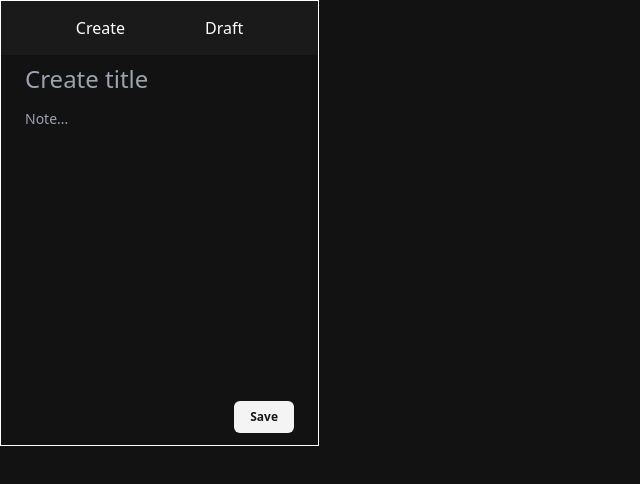
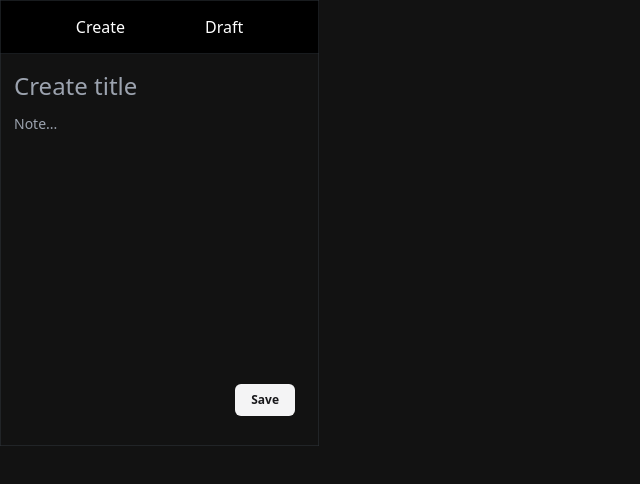
Before and after one commit to eliascoding365/draft-ease-extension, a React (Vite) app: page / in a window 1280 px wide. Shown: the top 484 px of the page, without its empty margins (0-640 px from the left). Built offline with nearby package versions, Linux system fonts and the light colour scheme.

Commit message:
Change color, margin, border

```diff
--- a/src/components/DraftList/index.tsx
+++ b/src/components/DraftList/index.tsx
@@ -6,43 +6,63 @@ interface NoteValues {
   noteBody: string;
 }
 
-const DraftsContainer = styled.div``;
+const DraftsContainer = styled.div`
+  max-height: 390px; /* Definindo a altura máxima do contêiner */
+  overflow-y: auto; /* Permitindo rolagem vertical */
+
+  ::-webkit-scrollbar {
+    width: 6px;
+  }
+
+  ::-webkit-scrollbar-thumb {
+    background-color: #888; /* Cor do "polegar" da barra de rolagem */
+    border-radius: 10px; /* Borda arredondada */
+  }
+
+  ::-webkit-scrollbar-thumb:hover {
+    background: #555; /* Cor do "polegar" da barra de rolagem ao passar o mouse */
+  }
+
+  ::-webkit-scrollbar-track {
+    background: #333; /* Cor do "trilho" da barra de rolagem */
+  }
+`;
 
 const DraftsTitle = styled.h2`
   display: flex;
   justify-content: start;
   font-size: 1.5rem;
-  margin: 2px 15px 2px 15px;
-  color: white
-`
+  margin: 14px 2px 6px 2px;
+  padding-left: 12px;
+  color: white;
+`;
+
 const DraftItem = styled.div`
   display: flex;
   flex-direction: column;
   justify-content: start;
-  margin: 2px 15px 2px 15px;
-
+  margin: 4px 12px 2px 14px;
 `;
 
 const Title = styled.h3`
-display: flex;
+  display: flex;
   justify-content: start;
-  margin: 2px 15px 2px 15px;
-  font-size: 18px;
+  font-size: 16px;
   color: white;
   font-weight: 500;
 `;
 
 const Body = styled.p`
-display: flex;
+  display: flex;
   justify-content: start;
-  margin: 2px 15px 2px 15px;
+  text-align: justify ;
   font-size: 14px;
   color: white;
   font-weight: 200;
-  `;
+`;
 
 const AlertDialog = styled.h3`
-  margin-top: 24px;
+  margin-top: 14px;
   font-size: 1rem;
   color: white;
   font-weight: 100;
@@ -68,7 +88,7 @@ const DraftList: React.FC = () => {
 
   return (
     <DraftsContainer>
-      <DraftsTitle>Drafts</DraftsTitle>
+      <DraftsTitle>My drafts</DraftsTitle>
       {drafts.map((draft, index) => (
         <DraftItem key={index}>
           <Title>{draft.title}</Title>
--- a/src/components/Navbar/index.tsx
+++ b/src/components/Navbar/index.tsx
@@ -9,11 +9,10 @@ const Nav = styled.nav`
   justify-content: center;
   gap: 80px;
   padding: 15px 15px 15px 15px;
-  background-color: #1a1a1a;
+  background-color: #000000;
+  //background-color: trasparent;
+  box-shadow: inset 0 0 0 0.5px #30363d;
 `;
-
-
-
 
 const Navbar: React.FC = () => {
   const [view, setView] = useState<'noteBlock' | 'drafts'>('noteBlock');
--- a/src/components/NoteBlock/index.tsx
+++ b/src/components/NoteBlock/index.tsx
@@ -8,8 +8,12 @@ interface NoteValues {
   noteBody: string;
 }
 
+const FormContainer =  styled.div `
+  max-height: 446px;
+`
+
 const TextArea = styled.textarea `
-  padding: 0.25rem 0.75rem 0rem 0.75rem;
+  margin: 6px 2px 2px 2px;
   background-color: transparent;
   font-size: 14px;
   line-height: 1.5rem ;
@@ -19,6 +23,16 @@ const TextArea = styled.textarea `
   outline-offset: 2px;
   width: 100%;
   resize: none;
+`
+
+const TitleInput = styled.input `
+  margin: 14px 2px 2px 2px;
+  background-color: transparent;
+  font-size: 1.5rem;
+  color: white;
+  border-style: none;
+  outline: 2px solid transparent;
+  width: 100%;
 `
 
 const NoteBlock: React.FC = () => {
@@ -60,32 +74,28 @@ const NoteBlock: React.FC = () => {
   };
 
   return (
-    <div >
+    <FormContainer >
       <form
         className='mx-3'
         onSubmit={handleSubmit(onSubmit)}>
         <div>
-          <input
+          <TitleInput
             {...register('title', { required: 'Title is required' })}
             type="text"
-            className='
-              py-2 px-3 bg-transparent text-2xl
-              text-white border-none outline-none
-              w-full'
             placeholder='Create title' />
-          {errors.title && <p className="text-red-500">{errors.title.message}</p>}
+          {errors.title && <p className="text-red-500 text-xs">{errors.title.message}</p>}
 
           <TextArea
             {...register('noteBody', { required: 'Note body is required' })}
             rows={11}
             placeholder='Note...' />
-          {errors.noteBody && <p className="text-red-500">{errors.noteBody.message}</p>}
+          {errors.noteBody && <p className="text-red-500 text-xs">{errors.noteBody.message}</p>}
         </div>
-        <div className="flex justify-end items-end mt-6  mr-3 ">
+        <div className="flex justify-end items-end mr-3 ">
           <SaveButton />
         </div>
       </form>
-    </div>
+    </FormContainer>
   );
 }
 
--- a/src/index.css
+++ b/src/index.css
@@ -8,8 +8,7 @@ body {
     margin: 0;
     min-width: 319px;
     max-width: 319px;
-    border: solid 0.5px white;
-    border-width: 1px;
+    box-shadow: inset 0 0 0 0.5px #30363d;
     min-height: 446px;
 }
 button {
```
